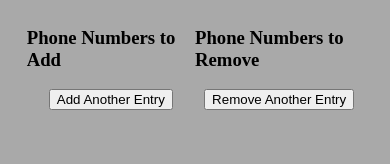
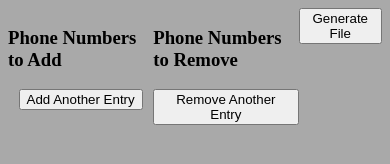
Before and after one commit to DSSzymanski/WebDirectory, a plain HTML site: page data_editor/data_editor.html in a window 390 px wide. Drawn offline with Linux system fonts and the light colour scheme.

Commit message:
Created button that will be used for generating the new js file. Created function that generates an array populated by the strings in the add-boxes representing phone numbers.

```diff
--- a/data_editor/data_editor.html
+++ b/data_editor/data_editor.html
@@ -27,6 +27,9 @@
                     <button id="remove" onclick="generateNewRemoveBox(data)">Remove Another Entry</button>
                 </div>
             </div>
+            <div class="submit-div">
+                <button id="submit" onclick="getNewDataEntries()">Generate File</button>
+            </div>
         </div>
     </body>
 </html>
--- a/data_editor/data_editor.js
+++ b/data_editor/data_editor.js
@@ -1,3 +1,26 @@
+const getNewDataEntries = () => {
+    /**
+     * Generate and return array of formatted strings containing the data of all
+     * the new phone numbers created on the web page.
+     */
+    let new_data_entries = [];
+
+    //get all boxes for new phone numbers
+    const data_boxes = document.getElementsByClassName("add-box");
+    for (const data_box of data_boxes) {
+        let data_entry = "";
+        //get values from input boxes
+        for (let i = 0; i < 3; i++) {
+            data_entry = data_entry + data_box.childNodes[i].value.trim() + ",";
+        }
+        //remove trailing comma
+        data_entry = data_entry.slice(0, -1);
+        new_data_entries.push(data_entry);
+    }
+
+    return new_data_entries;
+}
+
 const generateNewRemoveBox = (data) => {
     const remove_container = document.getElementById("remove-container");
 
```
